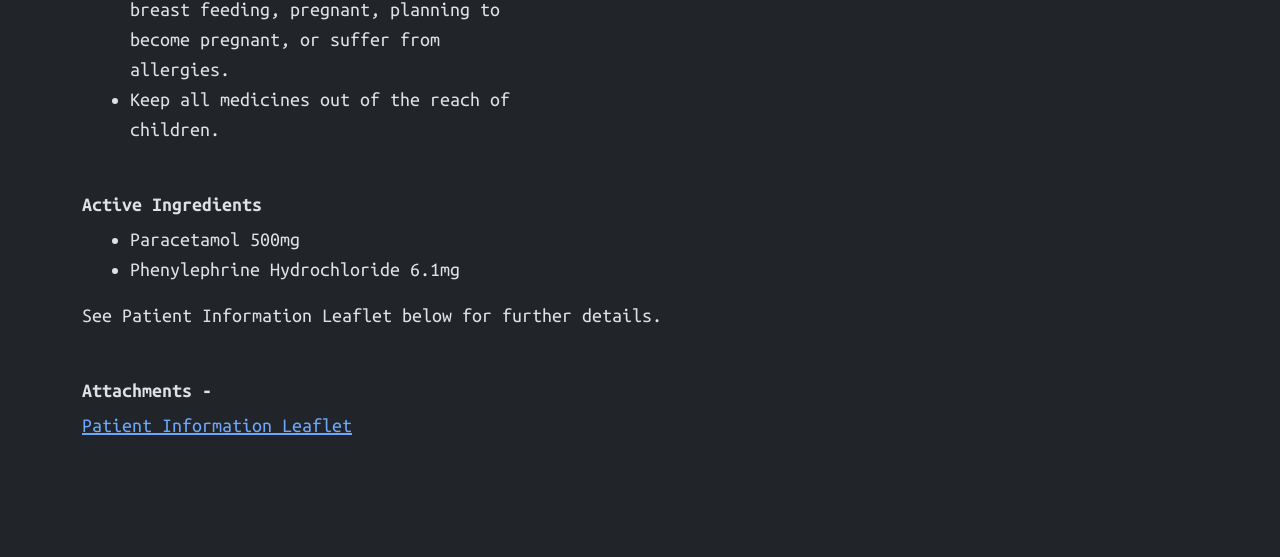
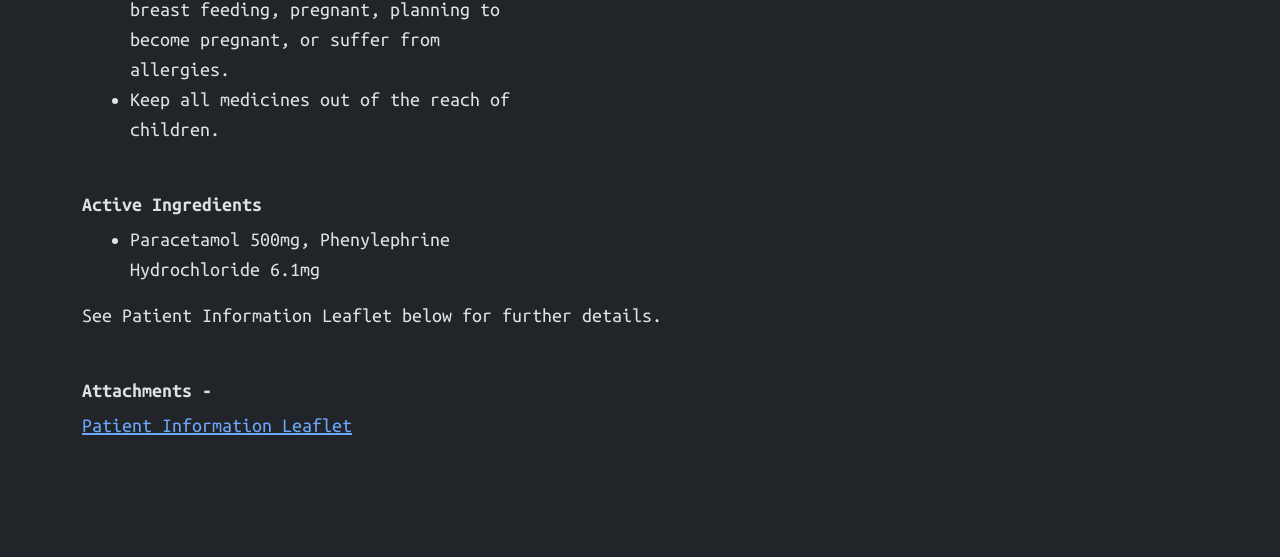
Before and after one commit to CameronB-Git/rekittRetail, a plain HTML site: page src/products/lemsip.html in a window 1280 px wide. Shown: the part 2405-2962 px from the top of the page. Drawn offline with nearby package versions, Linux system fonts and the light colour scheme.

Commit message:
Finishing Touches + Minor Updates
General -
 - Made Nav-Bar Reckitt Logo re-direct  Homepage

Product Page -
 - Active Ingredients now changes corresponding to product
 - Strepsils  Corrected Dropdown Menu Options

Basket.html -
 - Bug Fix  Fixed Footer not positioning properly
 - Bug Fix  Fixed Adding to Basket not working properly.

Script.js -
 - Made displayProductsInBasket run smoother and better  Runs from page load
 - Allowed Active Ingredients to be displayed onto product page – from products.json
 - Bug Fix  Fixed Adding to Basket not working properly.

Products.JSON -
 - Added all active ingredients into JSON

```diff
--- a/src/products.json
+++ b/src/products.json
@@ -11,6 +11,7 @@
             "howToUseTwo": "<b>Denture Sores -</b> Massage approximately one centimetre of Bonjela onto the sore area, and leave at least 30 minutes before reinserting dentures. Do not apply Bonjela directly onto the dentures.",
             "howToUseThree": "If you miss a dose, just apply a new dose and follow the instructions as before",
             "hazardsCautions": "<b>DO NOT GIVE TO CHILDREN AND ADOLESCENTS UNDER 16 YEARS OF AGE.</b>",
+            "activeIngredients": "Choline Saliclyate 8.714% w/w, Cetalkonium Chloride 0.01% w/w",
             "maxQuantity": 10
         },
         {
@@ -24,6 +25,7 @@
             "howToUseTwo": "<b>Denture Sores -</b> Massage approximately one centimetre of Bonjela onto the sore area, and leave at least 30 minutes before reinserting dentures. Do not apply Bonjela directly onto the dentures.",
             "howToUseThree": "If you miss a dose, just apply a new dose and follow the instructions as before",
             "hazardsCautions": "<b>DO NOT GIVE TO CHILDREN AND ADOLESCENTS UNDER 16 YEARS OF AGE.</b>",
+            "activeIngredients": "Choline Saliclyate 8.714% w/w, Cetalkonium Chloride 0.01% w/w",
             "maxQuantity": 10
         },
         {
@@ -36,6 +38,7 @@
             "howToUse": "<b>For adults, the elderly and children over 5 months: </b>Apply a little gel to the painful or sore area with either a clean finger tip or swab. This may be repeated after 20 minutes and then every three hours.",
             "howToUseTwo": "If you miss a dose, just apply a new dose and follow the instructions as before",
             "hazardsCautions": "<b>Not suitable for infants under five months.</b>",
+            "activeIngredients": "Lidocaine Hydrochloride 0.5% w/w, Cetylpyridinium Chloride 0.025% w/w",
             "maxQuantity": 10
         },
         {
@@ -48,6 +51,7 @@
             "howToUse": "<b>For adults, the elderly and children over 5 months: </b>Apply a little gel to the painful or sore area with either a clean finger tip or swab. This may be repeated after 20 minutes and then every three hours.",
             "howToUseTwo": "If you miss a dose, just apply a new dose and follow the instructions as before",
             "hazardsCautions": "<b>Do not exceed the stated dose. Do not use if your child is allergic to any of the ingredients.</b> In case of irritation stop using the product and seek medical advice immediately. If symptoms persist consult your doctor or dentist.",
+            "activeIngredients": "Lidocaine Hydrochloride 0.5% w/w, Cetylpyridinium Chloride 0.025% w/w",
             "maxQuantity": 10
         },
         {
@@ -61,6 +65,7 @@
             "howToUseTwo": "<b>Children under 12 years:</b> Should be given only on medical advice.",
             "howToUseThree": "If you take too much of this product you may feel bloated and experience some abdominal discomfort.",
             "hazardsCautions": "High in sodium - see the leaflet for further information. <b>Keep all medicines out of the sight and reach of children.</b>",
+            "activeIngredients": "Sodium Alginate 500mg, Sodium Bicarbonate 267mg, Calcium Carbonate 160mg",
             "maxQuantity": 10
         },
         {
@@ -74,6 +79,7 @@
             "howToUseTwo": "<b>Children under 12 years:</b> Should only be taken on medical advice",
             "howToUseThree": "If you forget a dose it is not necessary to double the dose next time, just carry on taking as before. If you take too much of this product you may feel bloated and experience some abdominal discomfort.",
             "hazardsCautions": "Check that the cap seal is unbroken before first using this product. <b>Keep all medicines out of the sight and reach of children</b>",
+            "activeIngredients": "Sodium Aliginate 1000mg, Potsassium Hydrogen Carbonate 200mg",
             "maxQuantity": 10
         },
         {
@@ -87,6 +93,7 @@
             "howToUseTwo": "<b>Children under 12 years:</b> Should only be taken on medical advice",
             "howToUseThree": "If you take too much of this product you may feel bloated.",
             "hazardsCautions": "<bDo not take if you know you are allergic to any of the ingredients as very rarely difficulty in breathing and skin rashes have occured.</b>",
+            "activeIngredients": "Sodium Alginate 500mg, Sodium Bicarbonate 213mg, Calcium Carbonate 325mg",
             "maxQuantity": 10
         },
         {
@@ -100,6 +107,7 @@
             "howToUseTwo": "<b>Children under 12 years:</b> Should only be taken on medical advice",
             "howToUseThree": "If you forget a dose it is not necessary to double the dose next time, just carry on taking as before. If you take too much of this product you may feel bloated.",
             "hazardsCautions": "<b>Contains sodium and calcium.</b> If you have been advised to follow a diet restricted in either of these salts please consult your doctor before taking this product.",
+            "activeIngredients": "Sodium Alginate 250mg, Sodium Hydrogren Carbonate 133.5mg, Calcium Carbonate 80mg",
             "maxQuantity": 10
         },
         {
@@ -113,6 +121,7 @@
             "howToUseTwo": "<b>Children under 12 years:</b> Should only be taken on medical advice",
             "howToUseThree": "If you forget a dose it is not necessary to double the dose next time, just carry on taking as before. If you take too much of this product you may feel bloated.",
             "hazardsCautions": "<b>Contains sodium and calcium.</b> If you have been advised to follow a diet restricted in either of these salts please consult your doctor before taking this product.",
+            "activeIngredients": "Sodium Alginate 250mg, Sodium Bicarbonate 106.5mg, Calcium Carbonate 187.5mg",
             "maxQuantity": 10
         },
         {
@@ -126,6 +135,7 @@
             "howToUseTwo": "Do not give to children under 12 years.",
             "howToUseThree": "Do not chew of suck the capsules. Do not exceed more than 4 capsules in 24 hours. Do not exceed the stated dose.",
             "hazardsCautions": "<b>CONTAINS IBUPROFEN. Do not take with any other ibuprofen-containing products. Immediate medical advice should be sought in the event of an overdose, even if you feel well.</b>",
+            "activeIngredients": "Ibuprofen 300mg",
             "maxQuantity": 2
         },
         {
@@ -139,6 +149,7 @@
             "howToUseTwo": "Do not give to children under 12 years.",
             "howToUseThree": "This medicine is for short-term use only. Take the lowest dose for the shortest time necessary. <b>Do not take Nurofen Day & Night Cold & Flu for longer than 10 days</b>",
             "hazardsCautions": "<b>CONTAINS IBUPROFEN. Do not take with any other ibuprofen-containing products. Immediate medical advice should be sought in the event of an overdose, even if you feel well.</b>",
+            "activeIngredients": "Ibuprofen 200mg, Phenylephrine Hydrochloride 5mg",
             "maxQuantity": 2
         },
         {
@@ -152,6 +163,7 @@
             "howToUseTwo": "Do not give to children under 12 years.",
             "howToUseThree": "This product is for short-term use only. You should take the lowest dose for the shortest time necessary to relieve your symptoms.",
             "hazardsCautions": "<b>CONTAINS IBUPROFEN. Do not take with any other ibuprofen-containing products. Immediate medical advice should be sought in the event of an overdose, even if you feel well.</b>",
+            "activeIngredients": "Ibuprofen 200mg",
             "maxQuantity": 2
         },
         {
@@ -165,6 +177,7 @@
             "howToUseTwo": "Do not give to children under 12 years.",
             "howToUseThree": "This product is for short-term use only. You should take the lowest dose for the shortest time necessary to relieve your symptoms.",
             "hazardsCautions": "<b>CONTAINS IBUPROFEN. Do not take with any other ibuprofen-containing products. Immediate medical advice should be sought in the event of an overdose, even if you feel well.</b>",
+            "activeIngredients": "Ibuprofen 400mg",
             "maxQuantity": 2
         },
         {
@@ -178,6 +191,7 @@
             "howToUseTwo": "Do not give to children under 12 years.",
             "howToUseThree": "This product is for short-term use only. You should take the lowest dose for the shortest time necessary to relieve your symptoms.",
             "hazardsCautions": "<b>CONTAINS IBUPROFEN. Do not take with any other ibuprofen-containing products. Immediate medical advice should be sought in the event of an overdose, even if you feel well.</b>",
+            "activeIngredients": "Ibuprofen 200mg, Sodium 12.7mg",
             "maxQuantity": 2
         },
         {
@@ -190,6 +204,7 @@
             "howToUse": "<b>Adults and children aged 16 or over:</b> Dissolve one sachet in a mug of hot but not boiling water. Stir until dissolved. If preferred, sweeten to taste with sugar, honey or your usual sweetener. It is impotantant to drink plenty of fluids when suffering from Colds & Flu.",
             "howToUseTwo": "<b>One</b> sachet every 4-6 hours as required. <b>Do not</b> take more than 4 sachets within 24 hours.",
             "hazardsCautions": "<b>CONTAINS PARACETAMOL. Do not take with any other paracetamol-containing products. Immediate medical advice should be sought in the event of an overdose, even if you feel well.</b>",
+            "activeIngredients": "Paracetamol 500mg, Phenylephrine Hydrochloride 6.1mg",
             "maxQuantity": 2
         },
         {
@@ -202,6 +217,7 @@
             "howToUse": "<b>Adults and children aged 16 or over:</b> Dissolve one sachet in a mug of hot but not boiling water. Stir until dissolved. If preferred, sweeten to taste with sugar, honey or your usual sweetener. It is impotantant to drink plenty of fluids when suffering from Colds & Flu.",
             "howToUseTwo": "<b>One</b> sachet every 4-6 hours as required. <b>Do not</b> take more than 4 sachets within 24 hours.",
             "hazardsCautions": "<b>CONTAINS PARACETAMOL. Do not take with any other paracetamol-containing products. Immediate medical advice should be sought in the event of an overdose, even if you feel well.</b>",
+            "activeIngredients": "Paracetamol 1000mg, Phenylephrine Hydrochloride 12.2mg",
             "maxQuantity": 2
         },
         {
@@ -213,6 +229,7 @@
             "pilLocation": "/Assets/medicationAssets/Lemsip/lemsipPILs/lemsipMaxAllInOneCapsules_PIL.pdf",
             "howToUse": "<b>Adults and children aged 16 or over:</b> The capsules should be swallowed whole with water. Do not chew. It is important to drink plenty of fluids when suffering from colds and flu.",
             "hazardsCautions": "<b>CONTAINS PARACETAMOL. Do not take with any other paracetamol-containing products. Immediate medical advice should be sought in the event of an overdose, even if you feel well.</b>",
+            "activeIngredients": "Paracetamol 500mg, Phenylephrine Hydrochloride 6.1mg, Guaifenesin 100mg",
             "maxQuantity": 2
         },
         {
@@ -224,6 +241,7 @@
             "pilLocation": "/Assets/medicationAssets/Lemsip/lemsipPILs/lemsipMaxCapsules_PIL.pdf",
             "howToUse": "<b>Adults and children aged 16 or over:</b> The capsules should be swallowed whole with water. Do not chew. It is important to drink plenty of fluids when suffering from colds and flu.",
             "hazardsCautions": "<b>CONTAINS PARACETAMOL. Do not take with any other paracetamol-containing products. Immediate medical advice should be sought in the event of an overdose, even if you feel well.</b>",
+            "activeIngredients": "Paracetamol 500mg, Phenylephrine Hydrochloride 6.1mg, Caffeine 25mg",
             "maxQuantity": 2
         },
         {
@@ -235,6 +253,7 @@
             "pilLocation": "/Assets/medicationAssets/Lemsip/lemsipPILs/lemsipDayNight_Capsules_PIL.pdf",
             "howToUse": "<b>Adults and children aged 16 or over:</b> The capsules should be swallowed whole with water. Do not chew. It is important to drink plenty of fluids when suffering from colds and flu.",
             "hazardsCautions": "<b>CONTAINS PARACETAMOL. Do not take with any other paracetamol-containing products. Immediate medical advice should be sought in the event of an overdose, even if you feel well.</b>",
+            "activeIngredients": "Paracetamol 500mg, Phenylephrine Hydrochloride 6.1mg, Caffeine 25mg",
             "maxQuantity": 2
         },
         {
@@ -246,7 +265,8 @@
             "pilLocation": "/Assets/medicationAssets/Optrex/optrexPILs/optrexHayfeverReliefDrops10ml_PIL.pdf",
             "howToUse": "<b>Adults, the elderly, and children over 6 years:</b> One or two drops to be administered into each eye four-times daily.",
             "howToUseTwo": "<b>Children under 6 years:</b> This medicine should not be used in children under 6 years of age.",
-            "hazardsCautions": "<b>Keep out of the sight and reach of children.</b>. See your doctor or pharmacist if there is no improvement after 2 days of use and before using continuously for more than 14 days. DO NOT EXCEED THE STATED DOSE.",
+            "hazardsCautions": "<b>Keep out of the sight and reach of children.</b> See your doctor or pharmacist if there is no improvement after 2 days of use and before using continuously for more than 14 days. DO NOT EXCEED THE STATED DOSE.",
+            "activeIngredients": "Sodium Chromohlicate 20mg (2% w/v)",
             "maxQuantity": 5
         },
         {
@@ -259,6 +279,7 @@
             "howToUse": "<b>Adults and children over 12 years:</b> Gently squeeze one or two drops into each eye. Repeat as necessary. Do not use more than four times in 24 hours.",
             "howToUseTwo": "Continued use may increase redness of the eye. Do not use the medicine if it changes colour or becomes cloudy.",
             "hazardsCautions": "<b>Stop using an talk to your pharmacist or doctor if you have<b>: eye pain, changes in vision, continued/increased redness or irritation of the eye, or if the condition worsens or persists for more than 24 hours.",
+            "activeIngredients": "Hamamelis Virginiana (Distilled Witch Hazel BPC 12.5% w/v) and Naphazoline Hydrochloride 0.01% w/v).",
             "maxQuantity": 5
         },
         {
@@ -271,6 +292,7 @@
             "howToUse": "<b>Adults and children over 12 years:</b> Gently squeeze one or two drops inside the lower lid without touching your eye, close your eye, and wipe away any excess liquid from the eyes with a clean tissue. Repeat for other eye if necessary.",
             "howToUseTwo": "If symptoms worsen or do not improve, talk to your doctor or pharmacist.",
             "hazardsCautions": "<b>Before using this product:</b> do not use if you are sensitive/allergic to any of the ingredients. Read <a href='#productPIL'>Patient Information Leaflet</a> before use. <b>Keep out of the sight and reach of children.</b>",
+            "activeIngredients": "Sodium Chromohlicate 20mg (2% w/v)",
             "maxQuantity": 5
         },
         {
@@ -284,6 +306,7 @@
             "howToUseTwo": "It is recommeneded that any child <b>below the age of two years</b> with an eye infection should be seen by a doctor.",
             "howToUseThree": "See Patient Information Leaflet for full instructions on how to use this product.",
             "hazardsCautions": "Do not use this ointment if you are allergic to chloramphenicol or anything else in the ointment. If you do not get better within 48 hours talk to a doctor. If your eyes get worse see a doctor straight away. After 5 days, throw away any ointment left.",
+            "activeIngredients": "Sodium Chromohlicate 20mg (2% w/v)",
             "maxQuantity": 5
         },
         {
@@ -296,6 +319,7 @@
             "howToUse": "<b>Adults and children over 12 years:</b> Gently squeeze bottle and let 1 drop fall into the space between the lower eyelid and the eye, ensuring the nozzle does <b>not</b> touch your eye, the skin around your eye, or your fingers.",
             "howToUseTwo": "See <a href='#productPIL'>Patient Information Leaflet</a> for full instructions on how to use this product.",
             "hazardsCautions": "<b>Keep all medicines out of the sight and reach of children.</b>",
+            "activeIngredients": "Chloramphenicol 1% w/w",
             "maxQuantity": 5
         },
         {
@@ -307,6 +331,7 @@
             "pilLocation": "/Assets/medicationAssets/Strepsils/strepsilsPILs/strepsilsExtraBCLozengesx24_PIL.pdf",
             "howToUse": "<b>Adults, the elderly, and children over 6 years:</b> Dissolve one lozenge slowly in the mouth every 2 to 3 hours. No more than 12 lozenges per day. Do not take more medicine than the label tells you to. For oral administration only",
             "hazardsCautions": "Remember young children can choke on lozenges. If you are allergic to any of the ingredients do not use this product. If you are pregnant, or if you have been told by your doctor that you have an intolerance to some sugars, contact your doctor before taking this product.",
+            "activeIngredients": "Hexylresorcinol 2.4mg",
             "maxQuantity": 10
         },
         {
@@ -318,6 +343,7 @@
             "pilLocation": "/Assets/medicationAssets/Strepsils/strepsilsPILs/strepsilsHoney&LemonLozengesx36_PIL.pdf",
             "howToUse": "<b>Adults and children over 6 years old:</b> Dissolve one lozenge slowly in the mouth every 2 to 3 hours. No more than 12 lozenges per day. Do not exceed the stated dose.",
             "hazardsCautions": "Remember young children can choke on lozenges. If you are allergic to any of the ingredients do not use this product. May cause allergic reactions including asthma. This is more common if you are allergic to asprin.",
+            "activeIngredients": "1.2mg of 2.4 Dichlorobenzyl alcohol & 0.6mg of Amylmetacresol.",
             "maxQuantity": 10
         },
         {
@@ -329,6 +355,7 @@
             "pilLocation": "/Assets/medicationAssets/Strepsils/strepsilsPILs/strepsilsStrawberrySugarFreeLozengesx36_PIL.pdf",
             "howToUse": "<b>Adults and children over 6 years:</b> Dissolve one lozenge slowly in the mouth every 2 to 3 hours. No more than 12 lozenges per day. Do not exceed the stated dose.",
             "hazardsCautions": "Remember young children can choke on lozenges. If you are allergic to any of the ingredients do not use this product. This product contains isomaltitol and maltitol syrup which may have a mild laxative effect if several are taken a day. Please see the <a href=#productPIL>Patient Information Leaflet</a> for further information.",
+            "activeIngredients": "1.2mg of 2,4-Dichlorobenzyl alcohol &amp; 0.6mg of Amylmetacresol",
             "maxQuantity": 10
         },
         {
@@ -341,6 +368,7 @@
             "howToUse": "<b>Adults, the elderly and children over 6 years:</b> Dissolve one lozenge slowly in the mouth every 3 hours.",
             "howToUseTwo": "No more than 12 lozenges in 24 hours. Do not take more medicine than the label tells you to. For oral administration only.",
             "hazardsCautions": "Not suitable for children under 6 years old. Remember young children can choke on lozenges. If you are allergic to any of the ingredients do not use this product. If you are pregnant, or if you have been told by your doctor that you have an intolerance to some sugars, contact your doctor before taking this product.",
+            "activeIngredients": "2.4mg of Hexylresorcinol.",
             "maxQuantity": 10
         },
         {
@@ -352,6 +380,7 @@
             "pilLocation": "/Assets/medicationAssets/Strepsils/strepsilsPILs/strepsilsOriginalLozengesx16_PIL.pdf",
             "howToUse": "<b>Adults and children over the age of 6:</b> Dissolve one lozenge slowly in the mouth every 2 to 3 hours. No more than 12 lozenges per day. Do not exceed the stated dose.",
             "hazardsCautions": "Remember young children can choke on lozenges. If you are allergic to any of the ingredients do not use this product. If you are pregnant, or if you have been told by your doctor that you have an intolerance to some sugars, contact your doctor before taking this product. Please see the <a href=#productPIL>Patient Information Leaflet</a> for further information.",
+            "activeIngredients": "1.2mg of 2,4-Dichlorobenzyl alcohol and 0.6mg of Amylmetacresol.",
             "maxQuantity": 10
         }
     ]
--- a/src/products/lemsip.html
+++ b/src/products/lemsip.html
@@ -17,7 +17,7 @@
     <nav class="navbar navbar-expand-md fixed-top py-2">
         <div class="container-fluid">
             <div id="name">
-                <a class="navbar-brand text-white mx-auto w-25" href="#">
+                <a class="navbar-brand text-white mx-auto w-25" href="/index.html">
                     <img src="/Assets/reckittLogo.svg" width="50%" style="float:left";>
                 </a>
             </div>
@@ -178,8 +178,7 @@
             <!-- Active Ingredients -->
             <h3>Active Ingredients</h3>
             <ul class="ms-5">
-                <li>Paracetamol 500mg</li>
-                <li>Phenylephrine Hydrochloride 6.1mg</li>
+                <li class="activeIngredient"></li>
             </ul>
             <p class="mb-5">See Patient Information Leaflet below for further details.</p>
 
--- a/src/script.js
+++ b/src/script.js
@@ -15,9 +15,11 @@ document.addEventListener("DOMContentLoaded", function() {
     .then(response => response.json())
     .then(data => {
         products = data.products; // Assign product data to the global variable products
-
+        var url = window.location.pathname;
+        var filename = url.substring(url.lastIndexOf('/')+1);
         loadProductInfo(selectedProductIndex); // Initialize selected product index and load first product
-        getTwoRandomProducts(products);
+        if (filename == "basket.html") displayProductsInBasket();
+        if (unNeededPages.includes(filename) == false) getTwoRandomProducts(products);
     })
     .catch(error => console.error('Error loading product data:', error));
 
@@ -94,6 +96,9 @@ function loadProductInfo(selectedProductIndex) {
         if(selectedProduct.howToUseThree != undefined) document.getElementById('howToUseThree').innerHTML = selectedProduct.howToUseThree;
         else document.getElementById('howToUseThree').innerHTML = "";
 
+        // Update Active Ingredients
+        document.querySelector('.activeIngredient').textContent = selectedProduct.activeIngredients;
+
         // Update FBT Section 'Initial Product' Image
         document.querySelector('.initialProduct').src = selectedProduct.imageLocation;
     }
@@ -102,9 +107,12 @@ function loadProductInfo(selectedProductIndex) {
 function addItemToBasket(selectedProductIndex) {
     // Retrieve current basket items from local storage or initialize an empty array
     let basketItems = JSON.parse(localStorage.getItem('basket')) || [];
+    console.log(basketItems);
 
     // Setting the Item to Add as the 'selectedProductIndex'
     for (let i = 0; i < selectedProductIndex.length; i++){
+        console.log(selectedProductIndex);
+        console.log(selectedProductIndex[i]);
         let item = selectedProductIndex[i];
         item = parseInt(item);
 
@@ -116,7 +124,7 @@ function addItemToBasket(selectedProductIndex) {
             for (let i = 0; i < basketItems.length; i++){
                 if (ibuprofenContaining.includes(basketItems[i])){
                     ibuprofenProductsFound++;
-                    if (ibuprofenProductsFound >= 2) alert("You cannot add more than two Ibuprofen products to your basket."); return;
+                    if (ibuprofenProductsFound >= 2) {alert("You cannot add more than two Ibuprofen products to your basket."); return;}
                 }
             }
         }
@@ -125,7 +133,7 @@ function addItemToBasket(selectedProductIndex) {
             for (let i = 0; i < basketItems.length; i++){
                 if (paracetamolContaining.includes(basketItems[i])){
                     paracetamolProductsFound++;
-                    if (paracetamolProductsFound >= 2) alert("You cannot add more than two Paracetamol products to your basket."); return;
+                    if (paracetamolProductsFound >= 2) {alert("You cannot add more than two Paracetamol products to your basket."); return;}
                 }
             }
         }
@@ -136,7 +144,6 @@ function addItemToBasket(selectedProductIndex) {
         // Store the updated basket in local storage
         alert(`Added ${products[item].name} to your basket!`)
     }
-
     localStorage.setItem('basket', JSON.stringify(basketItems));
 }
 
@@ -160,6 +167,8 @@ function displayProductsInBasket() {
             divRow.className = 'row';
             target.appendChild(divRow);
 
+            console.log(products);
+            console.log(products[selectedProductIndex[i]]);
             selectedProduct = products[selectedProductIndex[i]]; // Get the selected product
 
             // Set Column Widths --> Helps with Responsiveness
```
Also changed, not shown: basket.html (+3 -5 lines), billingInformation.html (+1 -1 lines), checkout.html (+1 -1 lines), src/products/bonjela.html (+2 -3 lines), src/products/gavison.html (+2 -3 lines), src/products/nurofen.html (+2 -3 lines), src/products/optrex.html (+2 -3 lines), src/products/strepsils.html (+7 -8 lines), success.html (+1 -1 lines).
